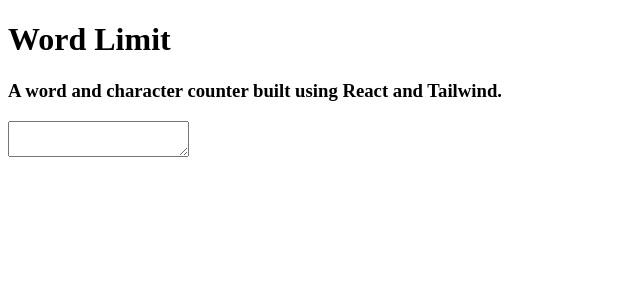
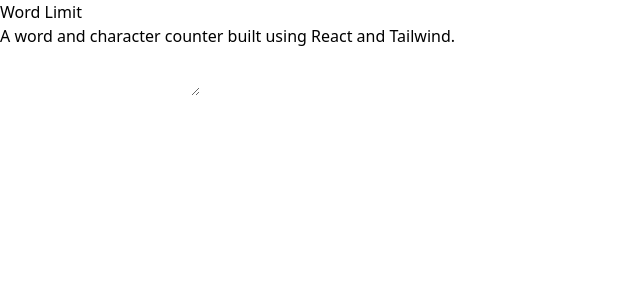
Before and after one commit to architchandra/count-my-words, a React (Create React App) app: page / in a window 1280 px wide. Shown: the top 300 px of the page, without its empty margins (0-640 px from the left). Built offline with nearby package versions, Linux system fonts and the light colour scheme.

Commit message:
Set up Tailwind CSS - first pass

```diff
--- /dev/null
+++ b/src/assets/styles/main.css
@@ -0,0 +1,6 @@
+@import 'tailwindcss/base';
+@import "./base.css";
+@import './typography.css';
+@import 'tailwindcss/utilities';
+@import 'tailwindcss/components';
+@import './components.css';
--- /dev/null
+++ b/src/assets/styles/style.css
@@ -0,0 +1,417 @@
+/*
+! tailwindcss v3.0.23 | MIT License | https://tailwindcss.com
+*//*
+1. Prevent padding and border from affecting element width. (https://github.com/mozdevs/cssremedy/issues/4)
+2. Allow adding a border to an element by just adding a border-width. (https://github.com/tailwindcss/tailwindcss/pull/116)
+*/
+
+*,
+::before,
+::after {
+  box-sizing: border-box; /* 1 */
+  border-width: 0; /* 2 */
+  border-style: solid; /* 2 */
+  border-color: #e5e7eb; /* 2 */
+}
+
+::before,
+::after {
+  --tw-content: '';
+}
+
+/*
+1. Use a consistent sensible line-height in all browsers.
+2. Prevent adjustments of font size after orientation changes in iOS.
+3. Use a more readable tab size.
+4. Use the user's configured `sans` font-family by default.
+*/
+
+html {
+  line-height: 1.5; /* 1 */
+  -webkit-text-size-adjust: 100%; /* 2 */ /* 3 */
+  tab-size: 4; /* 3 */
+  font-family: ui-sans-serif, system-ui, -apple-system, BlinkMacSystemFont, "Segoe UI", Roboto, "Helvetica Neue", Arial, "Noto Sans", sans-serif, "Apple Color Emoji", "Segoe UI Emoji", "Segoe UI Symbol", "Noto Color Emoji"; /* 4 */
+}
+
+/*
+1. Remove the margin in all browsers.
+2. Inherit line-height from `html` so users can set them as a class directly on the `html` element.
+*/
+
+body {
+  margin: 0; /* 1 */
+  line-height: inherit; /* 2 */
+}
+
+/*
+1. Add the correct height in Firefox.
+2. Correct the inheritance of border color in Firefox. (https://bugzilla.mozilla.org/show_bug.cgi?id=190655)
+3. Ensure horizontal rules are visible by default.
+*/
+
+hr {
+  height: 0; /* 1 */
+  color: inherit; /* 2 */
+  border-top-width: 1px; /* 3 */
+}
+
+/*
+Add the correct text decoration in Chrome, Edge, and Safari.
+*/
+
+abbr:where([title]) {
+  text-decoration: underline dotted;
+}
+
+/*
+Remove the default font size and weight for headings.
+*/
+
+h1,
+h2,
+h3,
+h4,
+h5,
+h6 {
+  font-size: inherit;
+  font-weight: inherit;
+}
+
+/*
+Reset links to optimize for opt-in styling instead of opt-out.
+*/
+
+a {
+  color: inherit;
+  text-decoration: inherit;
+}
+
+/*
+Add the correct font weight in Edge and Safari.
+*/
+
+b,
+strong {
+  font-weight: bolder;
+}
+
+/*
+1. Use the user's configured `mono` font family by default.
+2. Correct the odd `em` font sizing in all browsers.
+*/
+
+code,
+kbd,
+samp,
+pre {
+  font-family: ui-monospace, SFMono-Regular, Menlo, Monaco, Consolas, "Liberation Mono", "Courier New", monospace; /* 1 */
+  font-size: 1em; /* 2 */
+}
+
+/*
+Add the correct font size in all browsers.
+*/
+
+small {
+  font-size: 80%;
+}
+
+/*
+Prevent `sub` and `sup` elements from affecting the line height in all browsers.
+*/
+
+sub,
+sup {
+  font-size: 75%;
+  line-height: 0;
+  position: relative;
+  vertical-align: baseline;
+}
+
+sub {
+  bottom: -0.25em;
+}
+
+sup {
+  top: -0.5em;
+}
+
+/*
+1. Remove text indentation from table contents in Chrome and Safari. (https://bugs.chromium.org/p/chromium/issues/detail?id=999088, https://bugs.webkit.org/show_bug.cgi?id=201297)
+2. Correct table border color inheritance in all Chrome and Safari. (https://bugs.chromium.org/p/chromium/issues/detail?id=935729, https://bugs.webkit.org/show_bug.cgi?id=195016)
+3. Remove gaps between table borders by default.
+*/
+
+table {
+  text-indent: 0; /* 1 */
+  border-color: inherit; /* 2 */
+  border-collapse: collapse; /* 3 */
+}
+
+/*
+1. Change the font styles in all browsers.
+2. Remove the margin in Firefox and Safari.
+3. Remove default padding in all browsers.
+*/
+
+button,
+input,
+optgroup,
+select,
+textarea {
+  font-family: inherit; /* 1 */
+  font-size: 100%; /* 1 */
+  line-height: inherit; /* 1 */
+  color: inherit; /* 1 */
+  margin: 0; /* 2 */
+  padding: 0; /* 3 */
+}
+
+/*
+Remove the inheritance of text transform in Edge and Firefox.
+*/
+
+button,
+select {
+  text-transform: none;
+}
+
+/*
+1. Correct the inability to style clickable types in iOS and Safari.
+2. Remove default button styles.
+*/
+
+button,
+[type='button'],
+[type='reset'],
+[type='submit'] {
+  -webkit-appearance: button; /* 1 */
+  background-color: transparent; /* 2 */
+  background-image: none; /* 2 */
+}
+
+/*
+Use the modern Firefox focus style for all focusable elements.
+*/
+
+:-moz-focusring {
+  outline: auto;
+}
+
+/*
+Remove the additional `:invalid` styles in Firefox. (https://github.com/mozilla/gecko-dev/blob/2f9eacd9d3d995c937b4251a5557d95d494c9be1/layout/style/res/forms.css#L728-L737)
+*/
+
+:-moz-ui-invalid {
+  box-shadow: none;
+}
+
+/*
+Add the correct vertical alignment in Chrome and Firefox.
+*/
+
+progress {
+  vertical-align: baseline;
+}
+
+/*
+Correct the cursor style of increment and decrement buttons in Safari.
+*/
+
+::-webkit-inner-spin-button,
+::-webkit-outer-spin-button {
+  height: auto;
+}
+
+/*
+1. Correct the odd appearance in Chrome and Safari.
+2. Correct the outline style in Safari.
+*/
+
+[type='search'] {
+  -webkit-appearance: textfield; /* 1 */
+  outline-offset: -2px; /* 2 */
+}
+
+/*
+Remove the inner padding in Chrome and Safari on macOS.
+*/
+
+::-webkit-search-decoration {
+  -webkit-appearance: none;
+}
+
+/*
+1. Correct the inability to style clickable types in iOS and Safari.
+2. Change font properties to `inherit` in Safari.
+*/
+
+::-webkit-file-upload-button {
+  -webkit-appearance: button; /* 1 */
+  font: inherit; /* 2 */
+}
+
+/*
+Add the correct display in Chrome and Safari.
+*/
+
+summary {
+  display: list-item;
+}
+
+/*
+Removes the default spacing and border for appropriate elements.
+*/
+
+blockquote,
+dl,
+dd,
+h1,
+h2,
+h3,
+h4,
+h5,
+h6,
+hr,
+figure,
+p,
+pre {
+  margin: 0;
+}
+
+fieldset {
+  margin: 0;
+  padding: 0;
+}
+
+legend {
+  padding: 0;
+}
+
+ol,
+ul,
+menu {
+  list-style: none;
+  margin: 0;
+  padding: 0;
+}
+
+/*
+Prevent resizing textareas horizontally by default.
+*/
+
+textarea {
+  resize: vertical;
+}
+
+/*
+1. Reset the default placeholder opacity in Firefox. (https://github.com/tailwindlabs/tailwindcss/issues/3300)
+2. Set the default placeholder color to the user's configured gray 400 color.
+*/
+
+input::placeholder,
+textarea::placeholder {
+  opacity: 1; /* 1 */
+  color: #9ca3af; /* 2 */
+}
+
+/*
+Set the default cursor for buttons.
+*/
+
+button,
+[role="button"] {
+  cursor: pointer;
+}
+
+/*
+Make sure disabled buttons don't get the pointer cursor.
+*/
+:disabled {
+  cursor: default;
+}
+
+/*
+1. Make replaced elements `display: block` by default. (https://github.com/mozdevs/cssremedy/issues/14)
+2. Add `vertical-align: middle` to align replaced elements more sensibly by default. (https://github.com/jensimmons/cssremedy/issues/14#issuecomment-634934210)
+   This can trigger a poorly considered lint error in some tools but is included by design.
+*/
+
+img,
+svg,
+video,
+canvas,
+audio,
+iframe,
+embed,
+object {
+  display: block; /* 1 */
+  vertical-align: middle; /* 2 */
+}
+
+/*
+Constrain images and videos to the parent width and preserve their intrinsic aspect ratio. (https://github.com/mozdevs/cssremedy/issues/14)
+*/
+
+img,
+video {
+  max-width: 100%;
+  height: auto;
+}
+
+/*
+Ensure the default browser behavior of the `hidden` attribute.
+*/
+
+[hidden] {
+  display: none;
+}
+
+*, ::before, ::after {
+  --tw-translate-x: 0;
+  --tw-translate-y: 0;
+  --tw-rotate: 0;
+  --tw-skew-x: 0;
+  --tw-skew-y: 0;
+  --tw-scale-x: 1;
+  --tw-scale-y: 1;
+  --tw-pan-x:  ;
+  --tw-pan-y:  ;
+  --tw-pinch-zoom:  ;
+  --tw-scroll-snap-strictness: proximity;
+  --tw-ordinal:  ;
+  --tw-slashed-zero:  ;
+  --tw-numeric-figure:  ;
+  --tw-numeric-spacing:  ;
+  --tw-numeric-fraction:  ;
+  --tw-ring-inset:  ;
+  --tw-ring-offset-width: 0px;
+  --tw-ring-offset-color: #fff;
+  --tw-ring-color: rgb(59 130 246 / 0.5);
+  --tw-ring-offset-shadow: 0 0 #0000;
+  --tw-ring-shadow: 0 0 #0000;
+  --tw-shadow: 0 0 #0000;
+  --tw-shadow-colored: 0 0 #0000;
+  --tw-blur:  ;
+  --tw-brightness:  ;
+  --tw-contrast:  ;
+  --tw-grayscale:  ;
+  --tw-hue-rotate:  ;
+  --tw-invert:  ;
+  --tw-saturate:  ;
+  --tw-sepia:  ;
+  --tw-drop-shadow:  ;
+  --tw-backdrop-blur:  ;
+  --tw-backdrop-brightness:  ;
+  --tw-backdrop-contrast:  ;
+  --tw-backdrop-grayscale:  ;
+  --tw-backdrop-hue-rotate:  ;
+  --tw-backdrop-invert:  ;
+  --tw-backdrop-opacity:  ;
+  --tw-backdrop-saturate:  ;
+  --tw-backdrop-sepia:  ;
+}
+.text-xs {
+  font-size: 0.75rem;
+  line-height: 1rem;
+}
--- a/src/index.js
+++ b/src/index.js
@@ -1,6 +1,7 @@
 import { StrictMode } from 'react';
 import ReactDOM from 'react-dom';
 import App from './components/App';
+import './assets/styles/style.css';
 
 
 
```
Also changed, not shown: package.json (+10 -2 lines), src/assets/styles/postcss.config.js (added, +8 -0 lines), src/assets/styles/tailwind.config.js (added, +9 -0 lines), src/assets/styles/base.css (added), src/assets/styles/components.css (added), src/assets/styles/typography.css (added), 1 other file (tests, documents, lock files or other folders).
